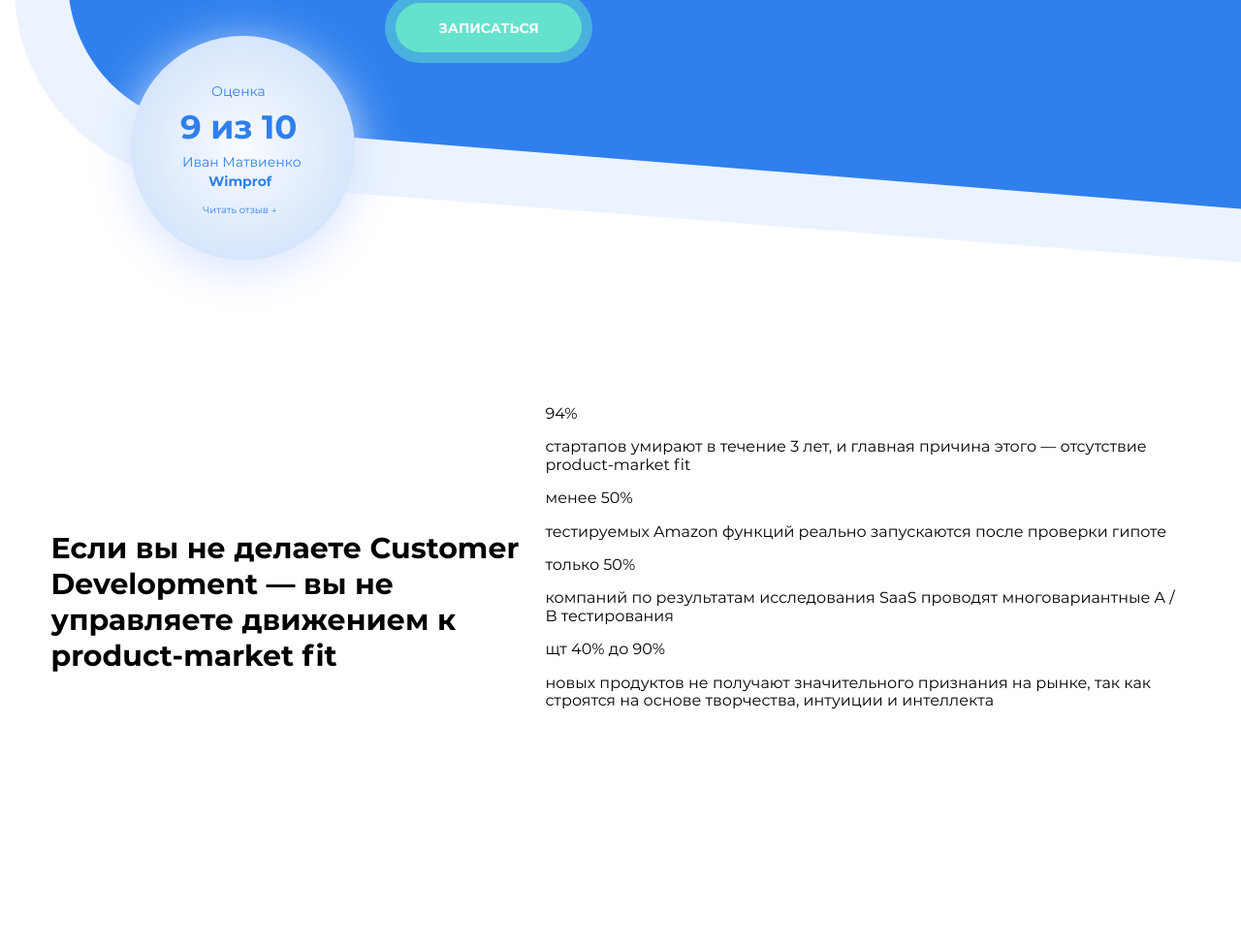
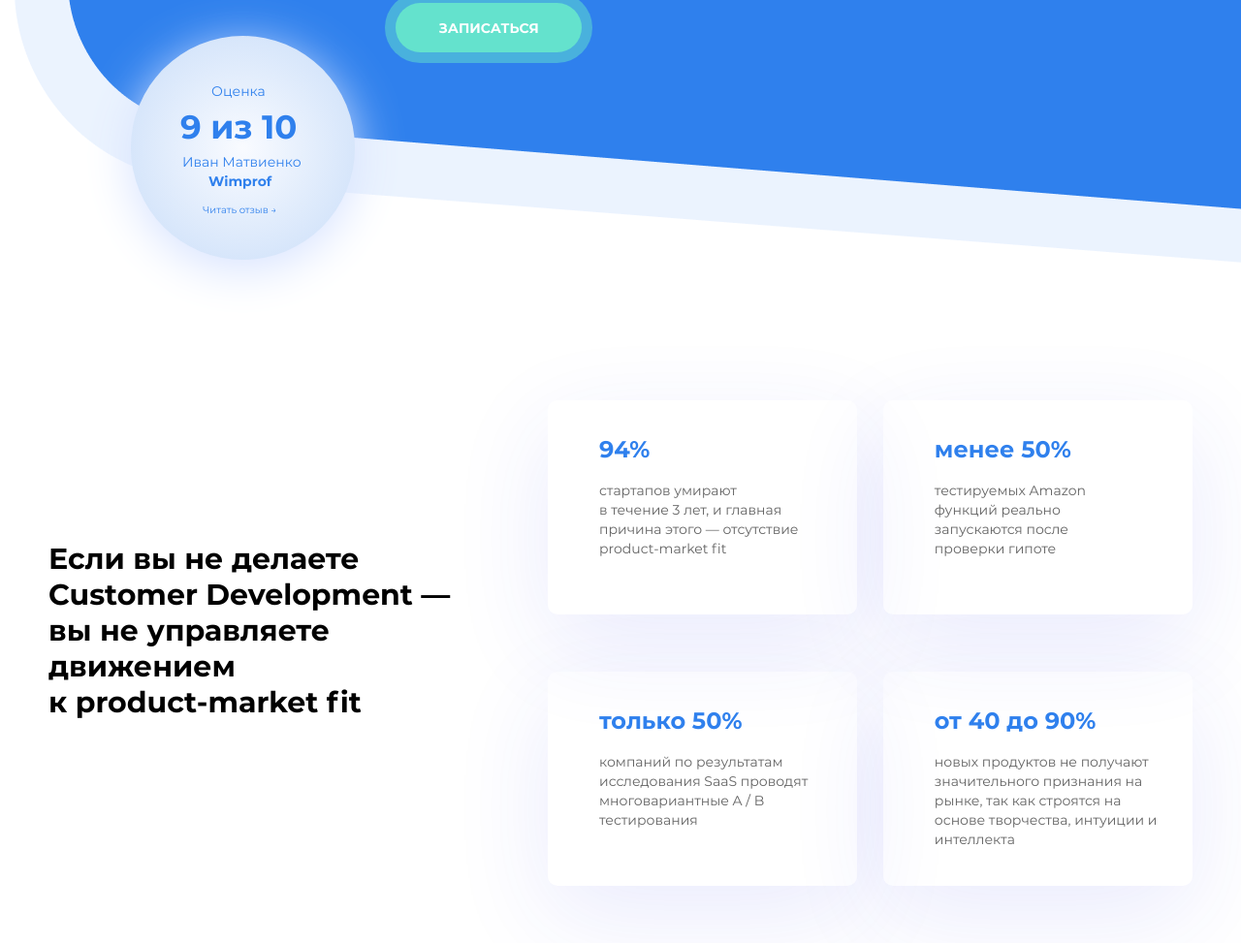
Before and after one commit to GaisinMD/CustDev, a plain HTML site: page build/index.html in a window 1280 px wide. Shown: the part 435-1408 px from the top of the page at 97% size. Before the commit the page ends 1183 px from the top, so only its background shows below. Drawn offline with Linux system fonts and the light colour scheme; files whose address does not match are found by name.

Commit message:
Set advantages - desktop

```diff
--- a/build/index.html
+++ b/build/index.html
@@ -56,26 +56,35 @@
 
   <main>
     <section class="advantages">
-      <h2>Если вы не делаете Customer Development — вы не управляете движением к product-market fit</h2>
+      <h2>Если вы не делаете Customer Development — вы не управляете движением<br> к product-market fit</h2>
       <ul class="advantages__list">
         <li class="advantages__item">
-          <p class="advantages__item-slogan">94%</p>
-          <p class="advantages__item-text">стартапов умирают в течение 3 лет, и главная причина этого — отсутствие
-            product-market fit</p>
+          <h3>94%</h3>
+          <p>стартапов умирают</p>
+          <p>в течение 3 лет, и главная</p>
+          <p>причина этого — отсутствие</p>
+          <p>product-market fit</p>
         </li>
         <li class="advantages__item">
-          <p class="advantages__item-slogan">менее 50%</p>
-          <p class="advantages__item-text">тестируемых Amazon функций реально запускаются после проверки гипоте</p>
+          <h3>менее 50%</h3>
+          <p>тестируемых Amazon</p>
+          <p>функций реально</p>
+          <p>запускаются после</p>
+          <p>проверки гипоте</p>
         </li>
         <li class="advantages__item">
-          <p class="advantages__item-slogan">только 50%</p>
-          <p class="advantages__item-text">компаний по результатам исследования SaaS проводят многовариантные A / B
-            тестирования</p>
+          <h3>только 50%</h3>
+          <p>компаний по результатам</p>
+          <p> исследования SaaS проводят</p>
+          <p>многовариантные A / B</p>
+          <p>тестирования</p>
         </li>
         <li class="advantages__item">
-          <p class="advantages__item-slogan">щт 40% до 90%</p>
-          <p class="advantages__item-text">новых продуктов не получают значительного признания на рынке, так как
-            строятся на основе творчества, интуиции и интеллекта</p>
+          <h3>от 40 до 90%</h3>
+          <p>новых продуктов не получают</p>
+          <p>значительного признания на</p>
+          <p>рынке, так как строятся на</p>
+          <p>основе творчества, интуиции и интеллекта</p>
         </li>
       </ul>
 
--- a/source/sass/abstracts/variables.scss
+++ b/source/sass/abstracts/variables.scss
@@ -7,5 +7,6 @@ $tablet-max-width: 1439px;
 $black: #000000;
 $white: #ffffff;
 $blue: #2f80ed;
+$dark-grey: #636363;
 $grey: #eaf2fd;
 $aqumarine: #64e2cd;
--- a/source/sass/blocks/advantages.scss
+++ b/source/sass/blocks/advantages.scss
@@ -1,8 +1,9 @@
 .advantages {
   @include margin-auto;
   display: flex;
-  margin-top: 84px;
-  width: 1175px;
+  margin-top: 95px;
+  padding-bottom: 90px;
+  width: 1180px;
 }
 
 .advantages h2 {
@@ -10,10 +11,43 @@
   line-height: 37px;
   font-weight: bold;
   margin-top: 145px;
-  width: 510px;
+  margin-right: 73px;
+  width: 460px;
 }
 
 .advantages__list {
   @include zero-list;
-  width: 660px;
+  display: flex;
+  justify-content: space-between;
+  flex-wrap: wrap;
+  width: 58.64%;
 }
+
+.advantages__item {
+  margin-bottom: 59px;
+  padding-left: 53px;
+  padding-top: 34px;
+  padding-bottom: 34px;
+  padding-right: 33px;
+  width: 48%;
+  min-height: 221px;
+  box-shadow: 0 30px 100px rgba(47, 55, 237, 0.1);
+  border-radius: 10px;
+}
+
+.advantages__item h3 {
+  font-size: 24px;
+  line-height: 34px;
+  font-weight: bold;
+  color: $blue;
+  margin-top: 0;
+  margin-bottom: 15px;
+}
+
+.advantages__item p {
+  font-size: 14px;
+  line-height: 20px;
+  color: $dark-grey;
+  margin-top: 0;
+  margin-bottom: 0;
+}
```
Also changed, not shown: source/index.html (+21 -12 lines), build/css/style.min.css, 1 other file.
